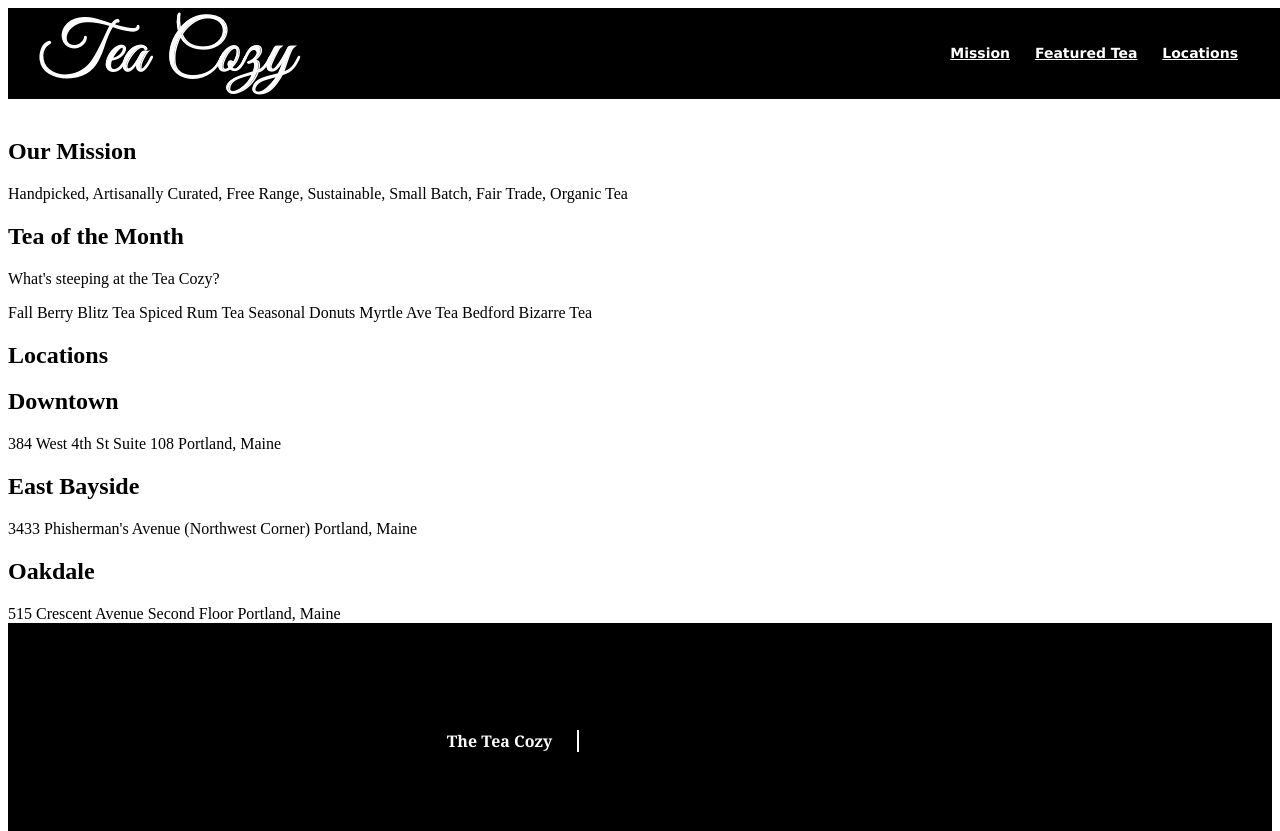
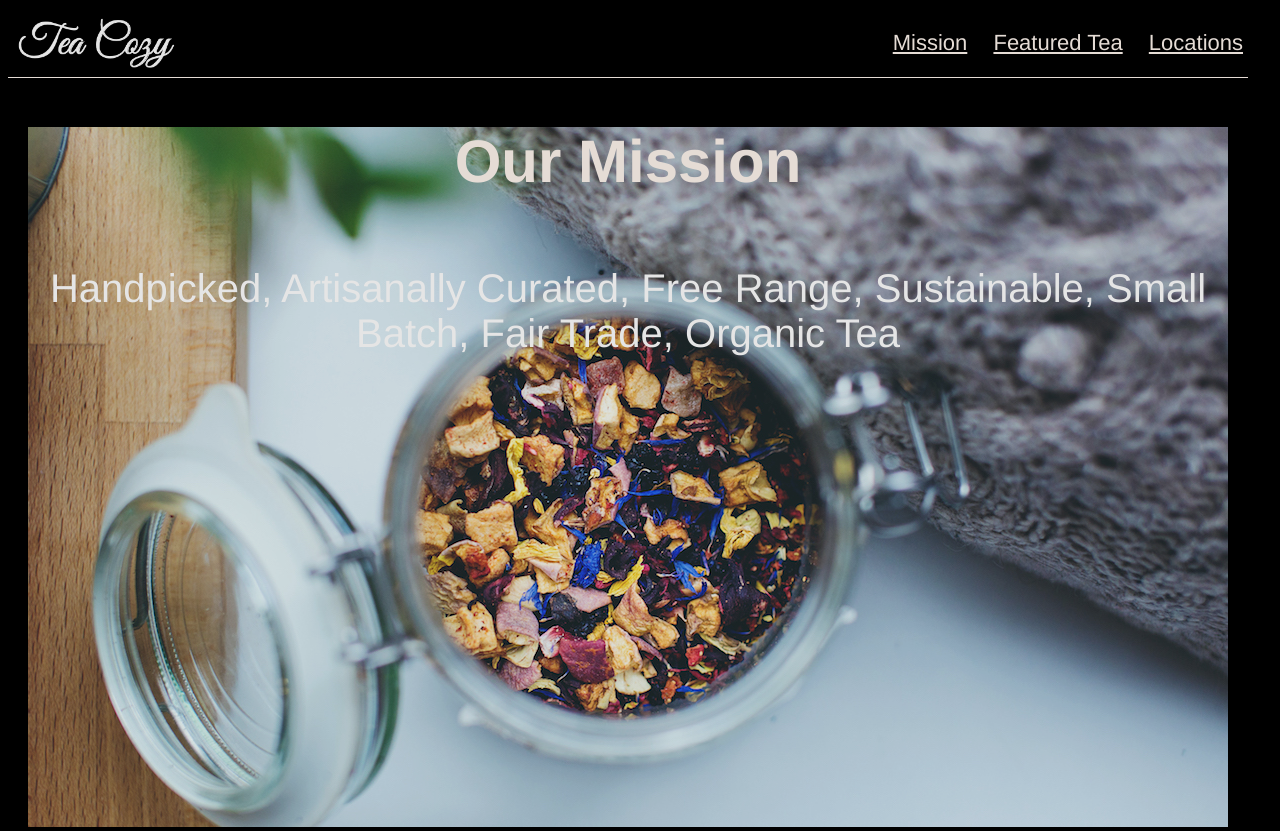
Before and after one commit to jengels34/tea_cozy, a plain HTML site: page index.html in a window 1280 px wide. Shown: the top 831 px of the page. Drawn offline with Linux system fonts and the light colour scheme.

Commit message:
working through css, half way complete

```diff
--- a/index.html
+++ b/index.html
@@ -26,15 +26,10 @@
     </header>
 
     <div class="content">
-      <div class="block top">
-        <div class="lead-story">
-          <div class="image">
-            <h2>Our Mission</h2>
-          </div>
-
-          <div>
-            <span>Handpicked, Artisanally Curated, Free Range, Sustainable, Small Batch, Fair Trade, Organic Tea</span>
-          </div>
+      <div class="top">
+        <div class="image">
+          <h2>Our Mission</h2>
+          <span>Handpicked, Artisanally Curated, Free Range, Sustainable, Small Batch, Fair Trade, Organic Tea</span>
         </div>
       </div>
 
@@ -85,7 +80,7 @@
       <div class="foot">
         <div class="info">
           <h2 class="title">The Tea Cozy</h2>
-          <span>contact@theteacozy.com</span>
+          <span>contact@theteacozy.com</span><br>
           <span>917-555-8904</span>
         </div>
 
--- a/resources/css/style.css
+++ b/resources/css/style.css
@@ -1,13 +1,22 @@
+/* header info */
+
+
+body {
+  font-family: Helvetica;
+  font-size: 22px;
+  color: seashell;
+  background-color: black;
+  opacity: 0.9;
+}
+
+
 header {
   display: flex;
   position: fixed;
   align-items: center;
-  font-family: Verdana;
-  font-size: 14px;
-  font-weight: bold;
-  border-bottom: 1px solid black;
-  width: 100%;
-  height: 90px;
+  border-bottom: 1px solid seashell;
+  width: 1240px;
+  height: 69px;
   z-index: 1;
   background-color: black;
 }
@@ -15,28 +24,49 @@ header {
 .logo {
   display: flex;
   align-items: center;
-  padding-left: 30px;
+  padding-left: 10px;
   flex-grow: 1;
 }
 
+.logo img {
+  height: 50px;
+}
+
 header nav {
-  padding-right: 40px;
+  padding-right: 5px;
 }
 
 nav span {
   display: inline-block;
-  padding: 20px 20px;
+  padding-left: 20px;
 }
 
 a {
-  color: white;
+  color: seashell;
 }
 
+/* content info */
+
+
 .content {
-  padding-top: 110px;
+  padding-top: 69px;
   width: 100%;
   margin: 0 auto;
 }
+
+.top {
+  background-image: url("../images/mission-background.jpg");
+  height: 700px;
+  width: 1200px;
+  font-size: 40px;
+  text-align: center;
+  margin-top: 0px;
+  margin: 0px 20px;
+}
+
+
+
+
 
 
 /* footer info */
@@ -54,24 +84,19 @@ footer {
   font-size: 12px;
 }
 
-footer .title {
+footer div {
   font-family: Georgia;
   font-size: 16px;
   font-weight: bold;
   color: white;
-  border-right: 2px solid white;
   padding-right: 25px;
   margin-right: 10px;
   display: inline-block;
 }
 
-footer nav {
-  display: inline-block;
-  padding: 20px;
 
-}
-
-nav span {
+div span {
   display: inline-block;
   padding: 20px 10px;
+  color: white;
 }
```
Also changed, not shown: 2 other files.
